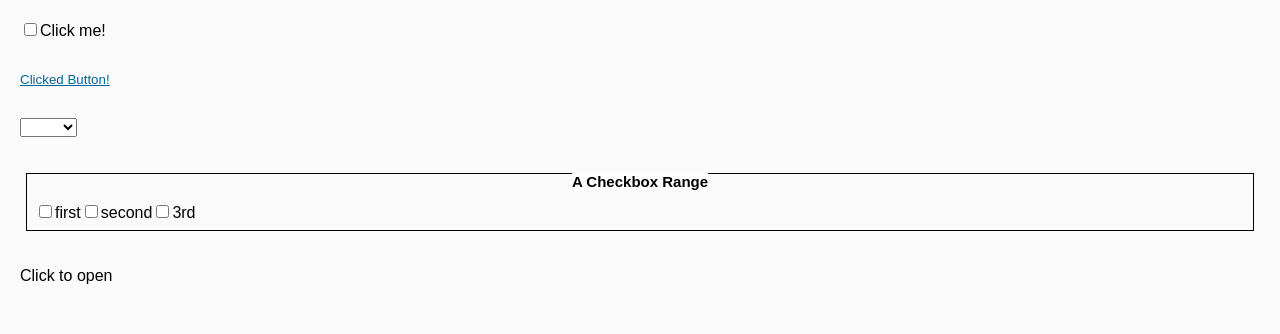
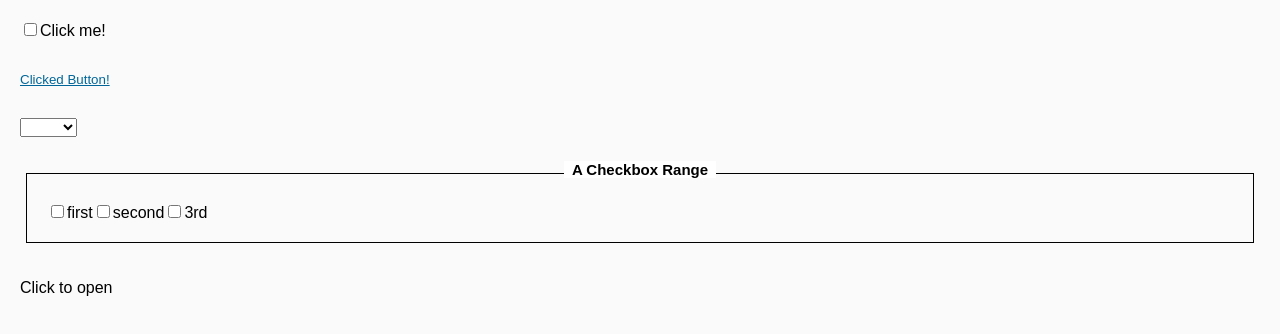
Before and after one commit to neohed/clean-components, a React (Create React App) app: page /#/form in a window 1280 px wide. Shown: the top 334 px of the page. Built offline with nearby package versions, Linux system fonts and the light colour scheme.

Commit message:
CSS update

```diff
--- a/src/components/title-box.css
+++ b/src/components/title-box.css
@@ -6,7 +6,7 @@
 
 .title-box h1 {
     text-align: center;
-    margin-top: -10px;
+    margin-top: -1.5em;
     height: 20px;
     line-height: 20px;
     font-size: 15px;
@@ -14,4 +14,9 @@
 
 .title-box h1 span {
     background-color: white;
+    padding: 0 .5em 0 .5em;
 }
+
+.title-box div {
+    padding: 12px;
+}
```
